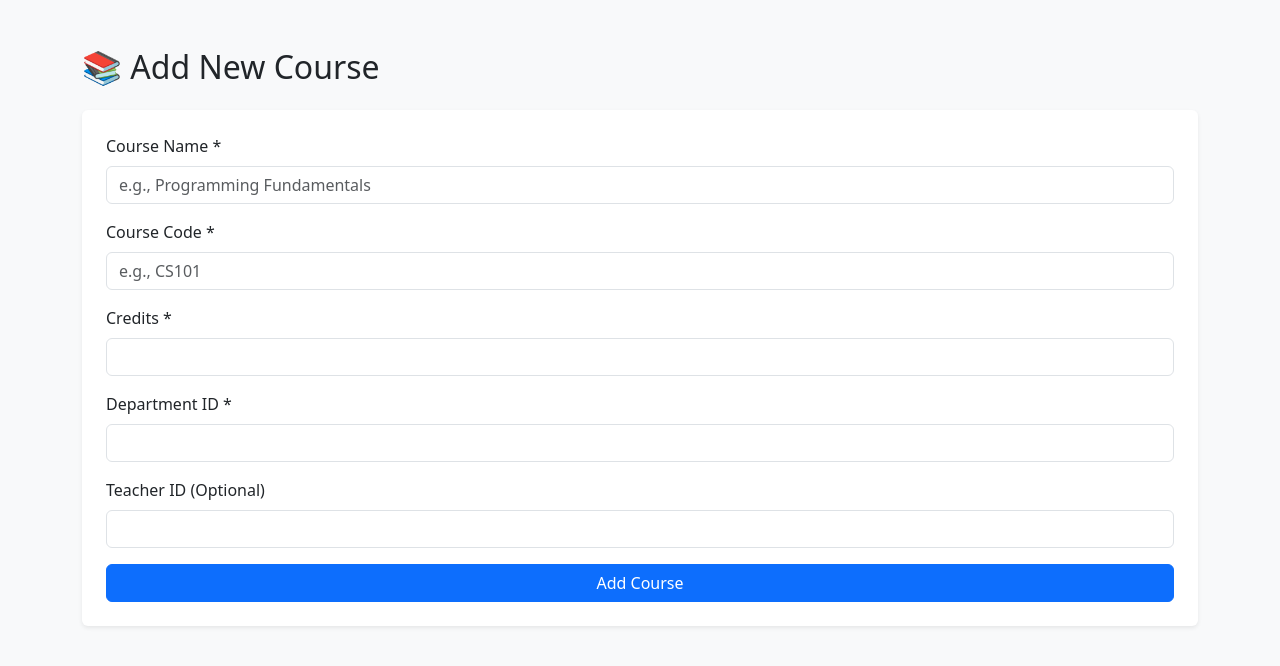
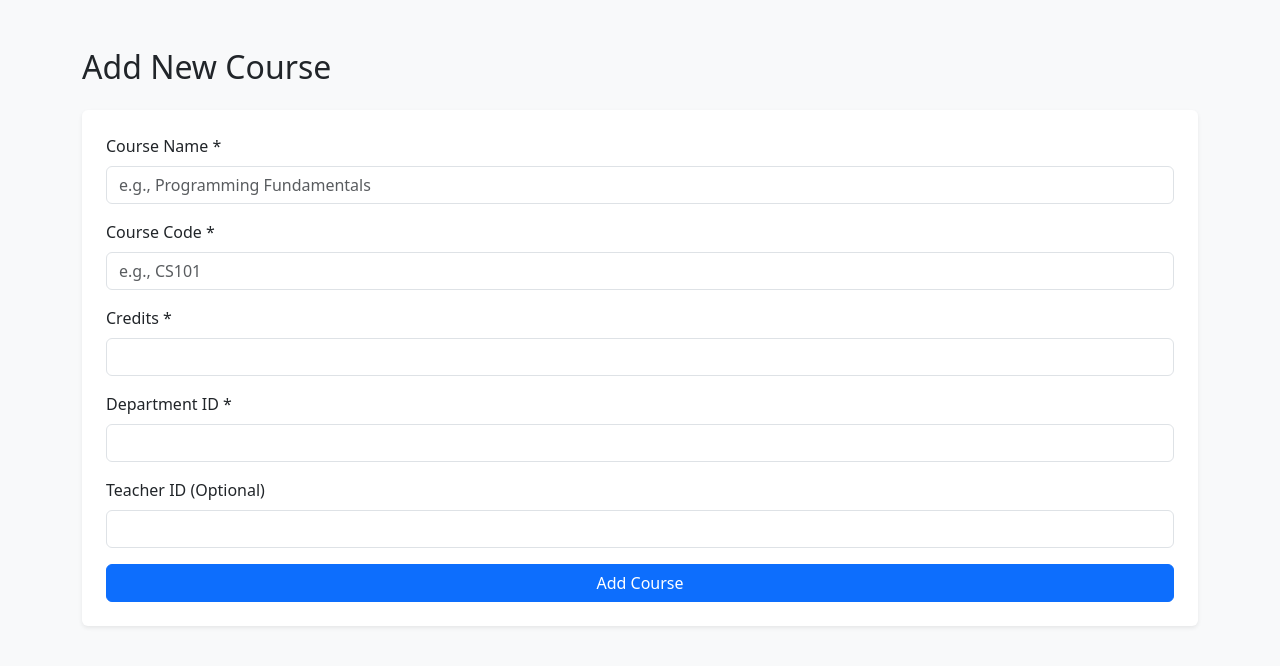
Before and after one commit to parasparveen123/codespaces-express, a website: page add-course.html in a window 1280 px wide. Drawn offline with nearby package versions, Linux system fonts and the light colour scheme.

Commit message:
staff modify

```diff
--- a/add-course.html
+++ b/add-course.html
@@ -10,7 +10,7 @@
 <body class="bg-light">
 
   <div class="container py-5">
-    <h2 class="mb-4">📚 Add New Course</h2>
+    <h2 class="mb-4"> Add New Course</h2>
 
     <form id="courseForm" class="bg-white p-4 rounded shadow-sm">
       <div class="mb-3">
```
